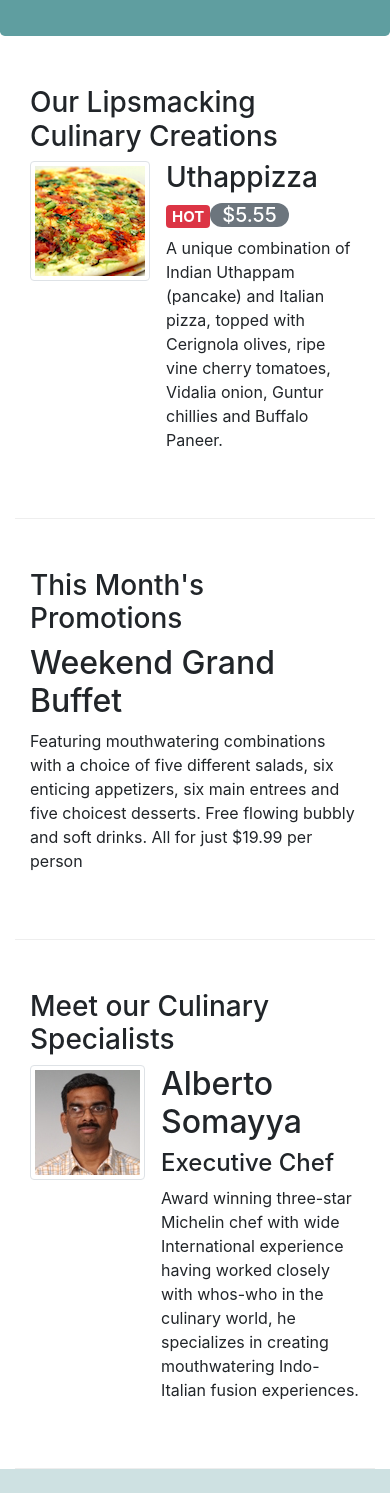
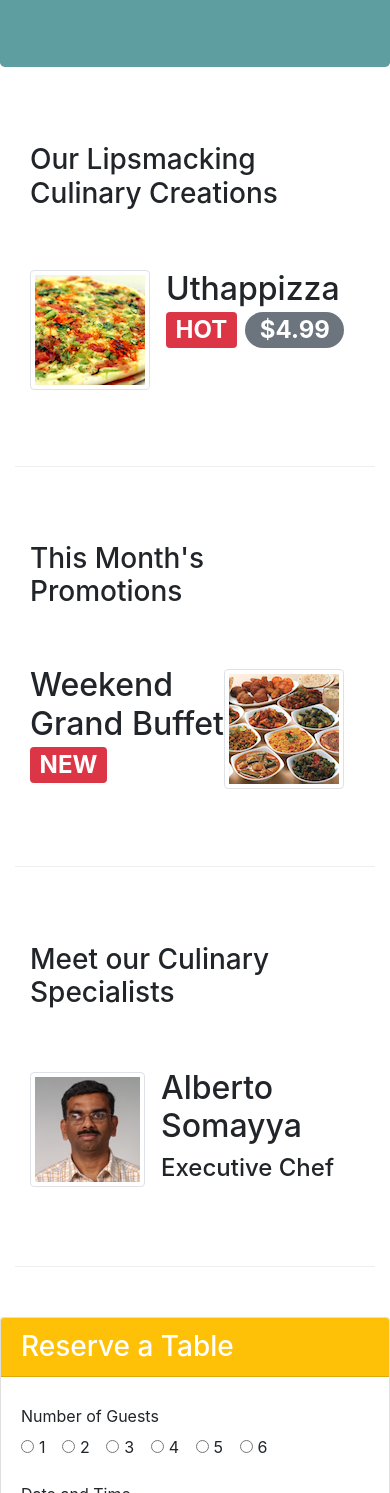
Before and after one commit to Mahesh698/Coursera, a website: page index.html in a window 390 px wide. Shown: the part 507-2000 px from the top of the page. Drawn offline with nearby package versions, Linux system fonts and the light colour scheme.

Commit message:
reserve a Table

```diff
--- a/index.html
+++ b/index.html
@@ -39,8 +39,11 @@
                     <p>We take inspiration from the World's best cuisines, and create a unique fusion experience. Our
                         lipsmacking creations will tickle your culinary senses!</p>
                 </div>
-                <div class="col-12 col-sm align-self-center">
+                <div class="col-12 col-sm-3 align-self-center">
                     <img src="img/logo.png" class = "img-fluid">
+                </div>
+                <div class="col-12 col-sm-3 align-self-center">
+                    <a role="button" class="btn btn-sm btn-warning btn-block"><strong>Reserve table</strong></a>
                 </div>
             </div>
         </div>
@@ -48,66 +51,113 @@
 
 
     <div class="container">
-        <!-- <div class="row row-content align-items-center ">
-            <div class="col-sm-4 order-sm-last col-md-3">
+        <div class="row row-content align-items-center">
+            <div class="col-12 col-sm-4 col-md-3 order-sm-last">
                 <h3>Our Lipsmacking Culinary Creations</h3>
             </div>
-            <div class="col col-sm order-sm-first col-md">
-                <div class="media-body ">
-                    <img class="d-flex mr-3 img img-thumbnail align-items-center" src="img/uthappizza.png" alt="uthappizza">
-                    <h3 class  ="mt-0">Uthappizza<span class="badge badge-danger">HOT</span><span class = "badge, badge-pill badge-secondary">$5.55</span></h3>
-                    <h4><span class="badge badge-danger">HOT</span><span class = "badge, badge-pill badge-secondary">$5.55</span></h4>
-                    <p>A unique combination of Indian Uthappam (pancake) and Italian pizza, topped with Cerignola olives, ripe vine cherry tomatoes, Vidalia onion, Guntur chillies and Buffalo Paneer.</p>
-                </div>
-            </div>
-        </div> -->
-        <div class="row row-content">
-            <div class="col-12 col-sm-4 order-sm-last col-md-3">
-                <h3>Our Lipsmacking Culinary Creations</h3>
-            </div>
-            <div class="col col-sm order-sm-first col-md">
-                <div class ="media">
-                    <img class="d-flex mr-3 img img-thumbnail align-items-center" src="img/uthappizza.png" alt="alberto">
-                    <div class = "media-body">
-                        <h3>Uthappizza</h3>
-                        <h5><span class="badge badge-danger">HOT</span><span class = "badge, badge-pill badge-secondary">$5.55</span></h5>
-                        <p>A unique combination of Indian Uthappam (pancake) and Italian pizza, topped with Cerignola olives, ripe vine cherry tomatoes, Vidalia onion, Guntur chillies and Buffalo Paneer. </p>
+            <div class="col col-sm col-md order-sm-first">
+                <div class="media">
+                    <img class="d-flex mr-3 img-thumbnail align-self-center" src="./img/uthappizza.png" alt="Uthappizza">
+                    <div class="media-body">
+                        <h2 class="mt-0">Uthappizza <span class="badge badge-danger">HOT</span> <span class="badge badge-pill badge-secondary">$4.99</span></h2>
+                        <p class="d-none d-sm-block">A unique combination of Indian Uthappam (pancake) and
+                            Italian pizza, topped with Cerignola olives, ripe vine
+                            cherry tomatoes, Vidalia onion, Guntur chillies and
+                            Buffalo Paneer.</p>
                     </div>
                 </div>
             </div>
         </div>
 
-        <div class="row row-content">
-            <div class="col-12 col-sm-4 order-sm-last col-md-3">
+        <div class="row row-content align-items-center">
+            <div class="col-12 col-sm-4 col-md-3">
                 <h3>This Month's Promotions</h3>
             </div>
-            <div class="col col-sm order-sm-first col-md">
-                <h2>Weekend Grand Buffet</h2>
-                <p>Featuring mouthwatering combinations with a choice of five different salads, six enticing appetizers,
-                    six main entrees and five choicest desserts. Free flowing bubbly and soft drinks. All for just
-                    $19.99 per person </p>
+            <div class="col col-sm col-md">
+                <div class="media">
+                    <div class="media-body">
+                        <h2 class="mt-0">Weekend Grand Buffet <span class="badge badge-danger">NEW</span></h2>
+                        <p class="d-none d-sm-block">Featuring mouthwatering combinations with a choice of five different salads, six enticing appetizers, six main entrees and five choicest desserts. Free flowing bubbly and soft drinks. All for just $19.99 per person </p>
+                    </div>
+                    <img class="d-flex mr-3 img-thumbnail align-self-center" src="./img/buffet.png" alt="Buffet">
+                </div>
             </div>
         </div>
 
-        <div class="row row-content">
-            <div class="col-12 col-sm-4 order-sm-last col-md-3">
+        <div class="row row-content align-items-center">
+            <div class="col-12 col-sm-4 col-md-3 order-sm-last">
                 <h3>Meet our Culinary Specialists</h3>
             </div>
-            <div class="col col-sm order-sm-first col-md">
-                <div class ="media">
-                    <img class="d-flex mr-3 img img-thumbnail align-items-center" src="img/alberto.png" alt="alberto">
-                    <div class = "media-body">
-                        <h2>Alberto Somayya</h2>
+            <div class="col col-sm col-md order-sm-first">
+                <div class="media">
+                    <img class="d-flex mr-3 img-thumbnail align-self-center" src="./img/alberto.png" alt="Alberto Somayya">
+                    <div class="media-body">
+                        <h2 class="mt-0">Alberto Somayya</h2>
                         <h4>Executive Chef</h4>
-                        <p>Award winning three-star Michelin chef with wide International experience having worked closely with
-                            whos-who in the culinary world, he specializes in creating mouthwatering Indo-Italian fusion
-                            experiences. </p>
-
+                        <p class="d-none d-sm-block">Award winning three-star Michelin chef with wide
+                            International experience having worked closely with
+                            whos-who in the culinary world, he specializes in
+                            creating mouthwatering Indo-Italian fusion experiences.
+                            </p>
                     </div>
                 </div>
             </div>
         </div>
     </div>
+    <!-- Task 1 Assignment 2 -->
+
+    <div class="row row-content justify-content-center col-sm-8">
+           <div class="card" id="reserving">
+            <h3 class="card-header text-white bg-warning">Reserve a Table</h3>
+            <div class="card-body">
+                <form>
+                    <div class="form-group row">
+                        <label for="inlineRadioOptions" class="col-md-2 col-form-label">Number of Guests</label>
+                            <div class="col-md-10">
+                                <div class="form-check form-check-inline">
+                                    <input class="form-check-input" type="radio" name="inlineRadioOptions" id="inlineRadio1" value="option1">
+                                    <label class="form-check-label" for="inlineRadio1">1</label>
+                                </div>
+                                <div class="form-check form-check-inline">
+                                    <input class="form-check-input" type="radio" name="inlineRadioOptions" id="inlineRadio2" value="option2">
+                                    <label class="form-check-label" for="inlineRadio2">2</label>
+                                </div>
+                                <div class="form-check form-check-inline">
+                                    <input class="form-check-input" type="radio" name="inlineRadioOptions" id="inlineRadio3" value="option3">
+                                    <label class="form-check-label" for="inlineRadio3">3</label>
+                                </div>
+                                <div class="form-check form-check-inline">
+                                    <input class="form-check-input" type="radio" name="inlineRadioOptions" id="inlineRadio4" value="option4">
+                                    <label class="form-check-label" for="inlineRadio4">4</label>
+                                </div>
+                                <div class="form-check form-check-inline">
+                                    <input class="form-check-input" type="radio" name="inlineRadioOptions" id="inlineRadio5" value="option5">
+                                    <label class="form-check-label" for="inlineRadio5">5</label>
+                                </div>
+                                <div class="form-check form-check-inline">
+                                    <input class="form-check-input" type="radio" name="inlineRadioOptions" id="inlineRadio6" value="option6">
+                                    <label class="form-check-label" for="inlineRadio6">6</label>
+                                </div>
+                            </div>
+                    </div>
+                    <div class="form-group row">
+                        <label for="dateandtime" class="col-12 col-md-2 col-form-label">Date and Time</label>
+                        <div class="col-6 col-md-5"> <input type="text" class="form-control" id="date" name="date" placeholder="Date"></div>
+                        <div class="col-6 col-md-5"><input type="text" class="form-control" id="time" name="time" placeholder="Time"></div>
+                    </div>
+                    <div class="form-group row">
+                        <div class="offset-md-2 col-md-10">
+                            <button type="submit" class="btn btn-primary">Reserve</button>
+                        </div>
+                    </div>
+                </form>
+            </div>
+          </div>
+    </div>
+</div>
+
+
+
     <!-- ider jhol hua h kuch toh -->
     <footer class="footer">
         <div class="container">
```
Also changed, not shown: css/stylee.css (line endings or trailing spaces).
